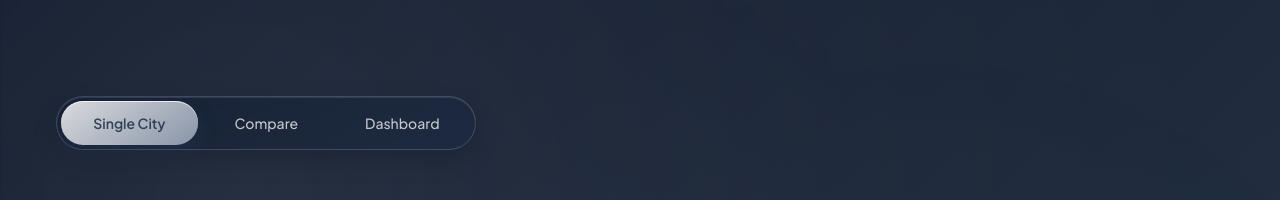
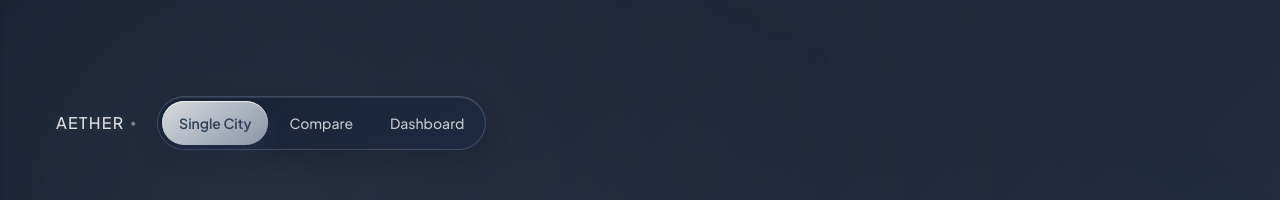
Before and after one commit to biprajitbhattacharya400-tech/weather-ai-api, a React (Vite) app in the folder frontend/: page / in a window 1280 px wide. Shown: the top 200 px of the page. Built offline with nearby package versions, Linux system fonts and the light colour scheme; no server answers.

Commit message:
added a project name

```diff
--- a/frontend/src/App.jsx
+++ b/frontend/src/App.jsx
@@ -501,7 +501,13 @@ function App() {
 
   const topBar = (
     <div className="flex w-full flex-col items-start gap-4">
-      <ModeTabs activeTab={activeTab} onChange={setActiveTab} />
+      <div className="brand-tabs-row flex items-center gap-4 sm:gap-5">
+        <button type="button" className="brand-aether inline-flex items-center" aria-label="Aether brand">
+          <span className="brand-aether-text">Aether</span>
+          <span className="brand-aether-dot" aria-hidden="true">•</span>
+        </button>
+        <ModeTabs activeTab={activeTab} onChange={setActiveTab} />
+      </div>
 
       {activeTab === 'single' && hasSearched ? (
         <div className="w-full max-w-xl">
--- a/frontend/src/index.css
+++ b/frontend/src/index.css
@@ -714,6 +714,42 @@ body {
   grid-template-columns: repeat(3, minmax(0, 1fr));
   align-items: center;
   width: min(100%, 420px);
+}
+
+.brand-tabs-row {
+  white-space: nowrap;
+}
+
+.brand-aether {
+  background: transparent;
+  border: none;
+  padding: 0;
+  margin: 0;
+  cursor: default;
+}
+
+.brand-aether-text {
+  font-size: 16px;
+  font-weight: 500;
+  letter-spacing: 0.08em;
+  text-transform: uppercase;
+  color: rgba(255, 255, 255, 0.85);
+  text-shadow: 0 0 12px rgba(255, 255, 255, 0.15);
+  transition: color 300ms ease, letter-spacing 300ms ease;
+}
+
+.brand-aether-dot {
+  margin-left: 0.36rem;
+  color: rgba(255, 255, 255, 0.4);
+  font-size: 12px;
+  line-height: 1;
+}
+
+@media (hover: hover) and (pointer: fine) {
+  .brand-aether:hover .brand-aether-text {
+    color: rgba(255, 255, 255, 1);
+    letter-spacing: 0.12em;
+  }
 }
 
 .tabs-slide-indicator {
@@ -1577,6 +1613,14 @@ body {
     padding: 0 20px;
   }
 
+  .brand-aether-text {
+    font-size: 14px;
+  }
+
+  .brand-aether-dot {
+    font-size: 11px;
+  }
+
   .ambient-audio-panel {
     position: relative;
     right: auto;
```
